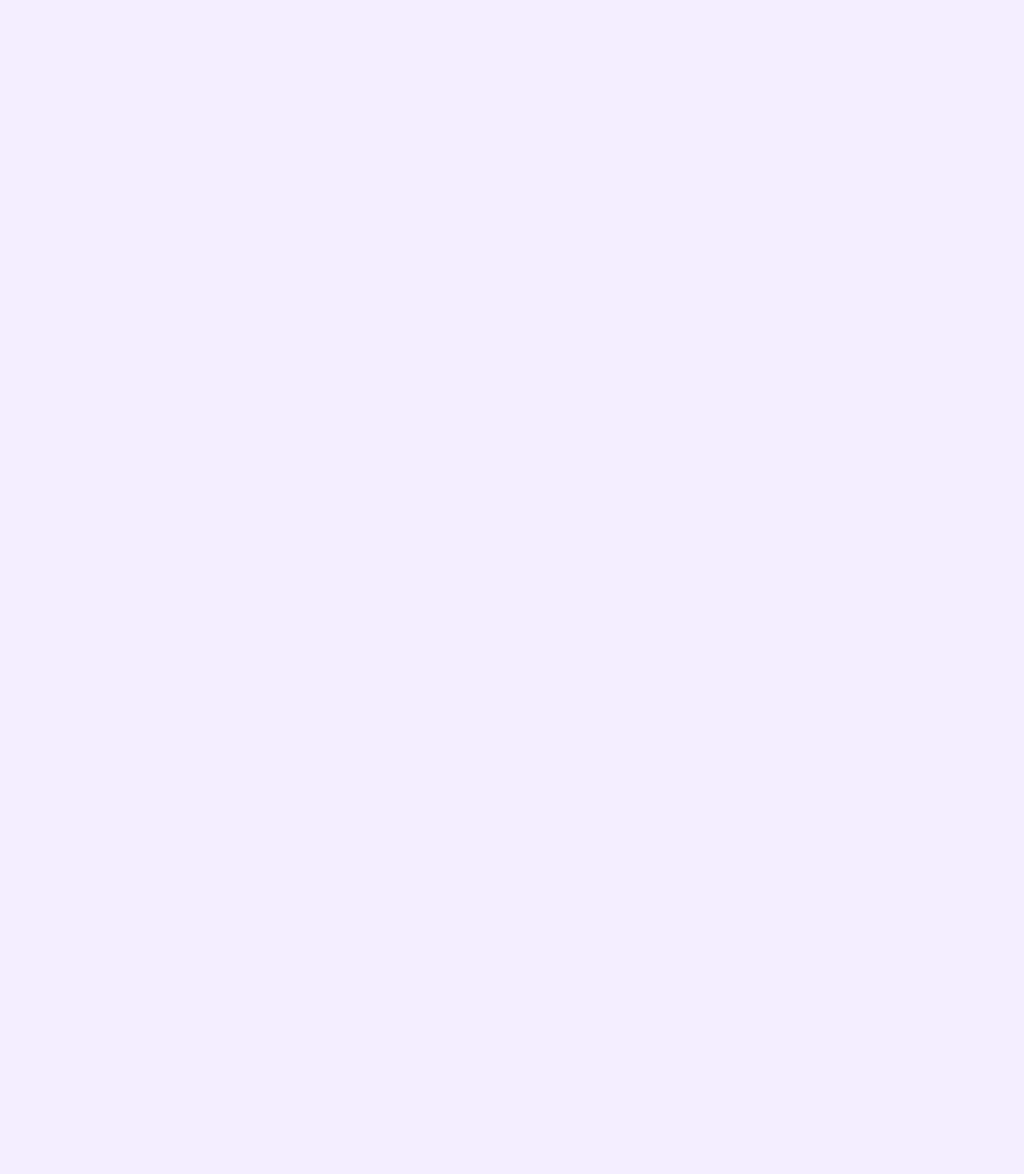
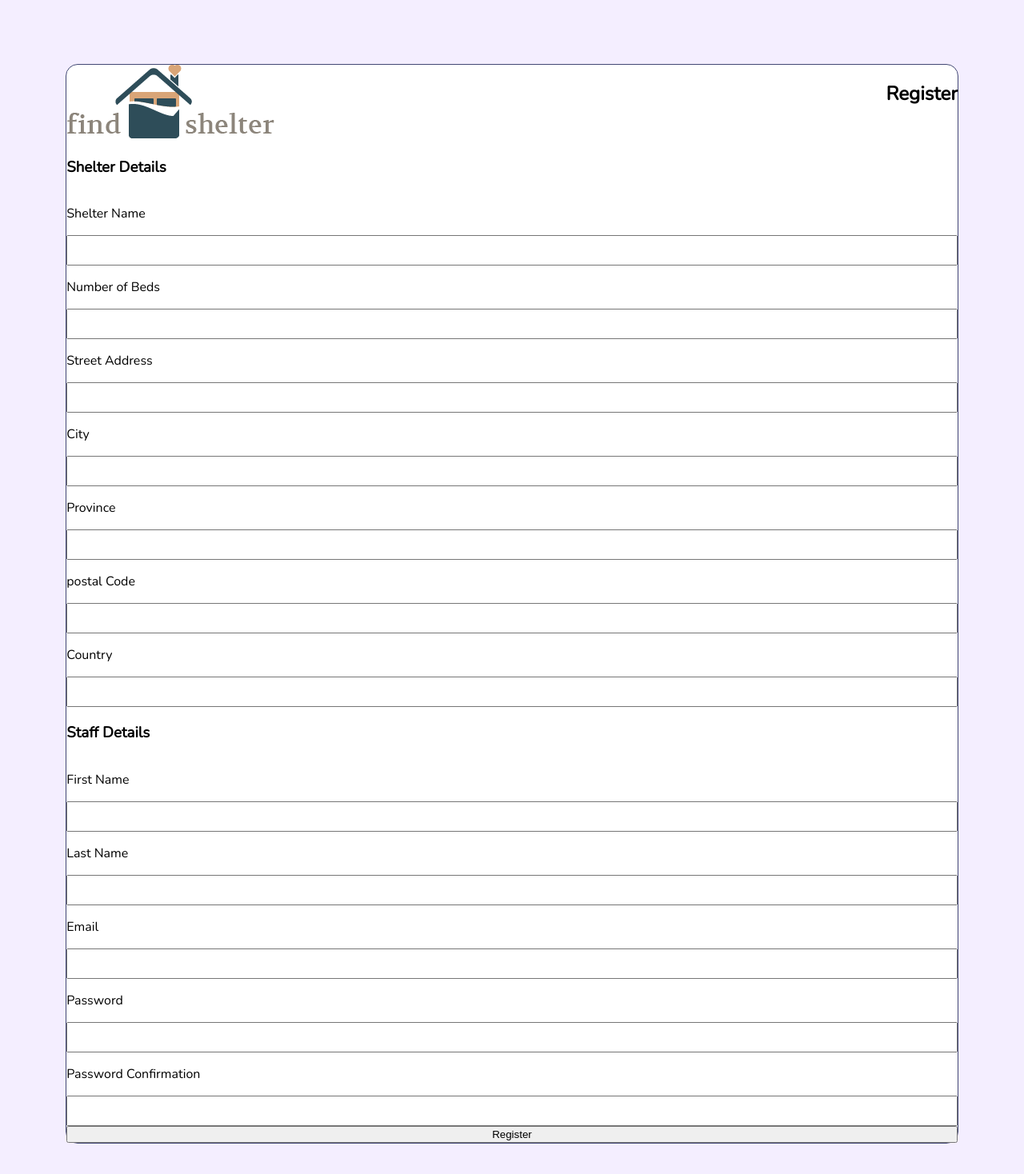
Before and after one commit to shaunpurslow/findShelter, a React (Create React App) app in the folder client/: page /register in a window 1280 px wide. Shown: the top 1468 px of the page at 80% size. Before the commit the page ends 800 px from the top, so only its background shows below. Built offline with nearby package versions, Linux system fonts and the light colour scheme.

Commit message:
adds registration page and styles

```diff
--- a/client/package.json
+++ b/client/package.json
@@ -12,9 +12,11 @@
     "@types/node": "^12.20.21",
     "@types/react": "^17.0.19",
     "@types/react-dom": "^17.0.9",
+    "@types/react-router-dom": "^5.1.8",
     "node-sass": "^6.0.1",
     "react": "^17.0.2",
     "react-dom": "^17.0.2",
+    "react-router-dom": "^5.2.1",
     "react-scripts": "4.0.3",
     "typescript": "^4.4.2",
     "web-vitals": "^1.1.2"
--- a/client/src/components/Register.tsx
+++ b/client/src/components/Register.tsx
@@ -1,9 +1,193 @@
+import { useState } from 'react';
 import '../styles/Register.scss';
 
 const Register = () => {
+  const [formValues, setFormValues] = useState({
+    shelterName: '',
+    capacity: '',
+    streetAddress: '',
+    city: '',
+    province: '',
+    postalCode: '',
+    country: '',
+    firstName: '',
+    lastName: '',
+    email: '',
+    password: '',
+    passwordConfirmation: '',
+  });
+
+  // TODO: move to a helper function folder and import into this file
+  const validateInputs = () => {
+    const errors = [];
+    // validate inputs
+    // password
+    if (formValues.password !== formValues.passwordConfirmation) {
+      errors.push('email doesnt match');
+      console.log('emails dont match');
+      //TODO: toggle error warning on the front end
+      return false;
+    }
+
+    // email
+    // https://stackoverflow.com/questions/46155/how-to-validate-an-email-address-in-javascript
+    const emailRegEx =
+      /^(([^<>()[\]\\.,;:\s@\"]+(\.[^<>()[\]\\.,;:\s@\"]+)*)|(\".+\"))@((\[[0-9]{1,3}\.[0-9]{1,3}\.[0-9]{1,3}\.[0-9]{1,3}\])|(([a-zA-Z\-0-9]+\.)+[a-zA-Z]{2,}))$/;
+    if (!emailRegEx.test(formValues.email)) {
+      console.log('bad email');
+      return false;
+    }
+
+    // postal code
+    // only supports canadian postal codes
+    // https://stackoverflow.com/questions/15774555/efficient-regex-for-canadian-postal-code-function
+    const postalCodeRegEx =
+      /^[ABCEGHJ-NPRSTVXY]\d[ABCEGHJ-NPRSTV-Z][ -]?\d[ABCEGHJ-NPRSTV-Z]\d$/i;
+    if (!postalCodeRegEx.test(formValues.postalCode)) {
+      console.log('bad postal code');
+      return false;
+    }
+
+    return true;
+  };
+
+  const handleSubmit = (e) => {
+    e.preventDefault();
+    const inputsNotCorrect = !validateInputs();
+    if (inputsNotCorrect) {
+      return;
+    }
+    // send info to db
+    console.log('SUCCESS');
+  };
+
+  const handleChange = (e) => {
+    const { id, value } = e.target;
+    setFormValues((prev) => ({ ...prev, [id]: value }));
+  };
+
   return (
     <main className='register__container'>
+      <div className='register__header'>
+        <img src='/img/find-shelter.png' alt='logo' />
+        <h2>Register</h2>
+      </div>
 
+      <form onSubmit={handleSubmit} className='registration-form'>
+        <h3>Shelter Details</h3>
+        <label htmlFor='shelter-name'>Shelter Name</label>
+        <input
+          name='shelter-name'
+          id='shelterName'
+          value={formValues.shelterName}
+          onChange={handleChange}
+          type='text'
+        />
+
+        <label htmlFor='capacity'>Number of Beds</label>
+        <input
+          name='capacity'
+          id='capacity'
+          value={formValues.capacity}
+          onChange={handleChange}
+          type='number'
+          min='1'
+          max='100'
+          step='1'
+        />
+
+        <label htmlFor='street-address'>Street Address</label>
+        <input
+          name='street-address'
+          id='streetAddress'
+          value={formValues.streetAddress}
+          onChange={handleChange}
+          type='text'
+        />
+
+        <label htmlFor='city'>City</label>
+        <input
+          name='city'
+          id='city'
+          value={formValues.city}
+          onChange={handleChange}
+          type='text'
+        />
+
+        <label htmlFor='province'>Province</label>
+        <input
+          name='province'
+          id='province'
+          value={formValues.province}
+          onChange={handleChange}
+          type='text'
+        />
+
+        <label htmlFor='postal-code'>postal Code</label>
+        <input
+          name='postal-code'
+          id='postalCode'
+          value={formValues.postalCode}
+          onChange={handleChange}
+          type='text'
+        />
+
+        <label htmlFor='country'>Country</label>
+        <input
+          name='country'
+          id='country'
+          value={formValues.country}
+          onChange={handleChange}
+          type='text'
+        />
+
+        <h3>Staff Details</h3>
+        <label htmlFor='first_name'>First Name</label>
+        <input
+          name='first-name'
+          id='firstName'
+          value={formValues.firstName}
+          onChange={handleChange}
+          type='text'
+        />
+
+        <label htmlFor='last_name'>Last Name</label>
+        <input
+          name='last-name'
+          id='lastName'
+          value={formValues.lastName}
+          onChange={handleChange}
+          type='text'
+        />
+
+        <label htmlFor='email'>Email</label>
+        <input
+          name='email'
+          id='email'
+          value={formValues.email}
+          onChange={handleChange}
+          type='text'
+        />
+
+        <label htmlFor='password'>Password</label>
+        <input
+          name='password'
+          id='password'
+          value={formValues.password}
+          onChange={handleChange}
+          type='text'
+        />
+
+        <label htmlFor='password-confirmation'>Password Confirmation</label>
+        <input
+          name='password-confirmation'
+          id='passwordConfirmation'
+          value={formValues.passwordConfirmation}
+          onChange={handleChange}
+          type='text'
+        />
+        <button type='submit'>Register</button>
+      </form>
     </main>
   );
 };
--- a/client/src/styles/Header.scss
+++ b/client/src/styles/Header.scss
@@ -10,12 +10,12 @@ header {
   .nav__right {
     display: flex;
     align-items: center;
-    margin: .2em 0.7em;
+    margin: 0.2em 0.7em;
     justify-content: center;
   }
   .sign__in,
   .sign__up {
-    font-size: .8em;
+    font-size: 0.8em;
     cursor: pointer;
     font-family: $font-stack;
   }
@@ -31,15 +31,12 @@ header {
   .sign__up {
     background-color: $col-light;
     border: none;
-    margin-bottom: .1em;
+    margin-bottom: 0.1em;
   }
-
 
   img {
     width: 100%;
     height: 45px;
     margin-bottom: 0.1em;
   }
-
-
 }
--- a/client/src/styles/Register.scss
+++ b/client/src/styles/Register.scss
@@ -1,3 +1,27 @@
+@import './variables';
+
 .register__container {
+  width: 87%;
+  margin: 5em auto;
+  border: 1px solid $col-dark;
+  border-radius: 15px;
+  background-color: white;
+}
 
+.register__header {
+  display: flex;
+  justify-content: space-between;
 }
+
+.registration-form {
+  display: flex;
+  flex-direction: column;
+
+  label {
+    margin: 1rem 0;
+  }
+
+  input {
+    height: 2rem;
+  }
+}
```
Also changed, not shown: client/tsconfig.json (+4 -9 lines), 1 other file (tests, documents, lock files or other folders).
